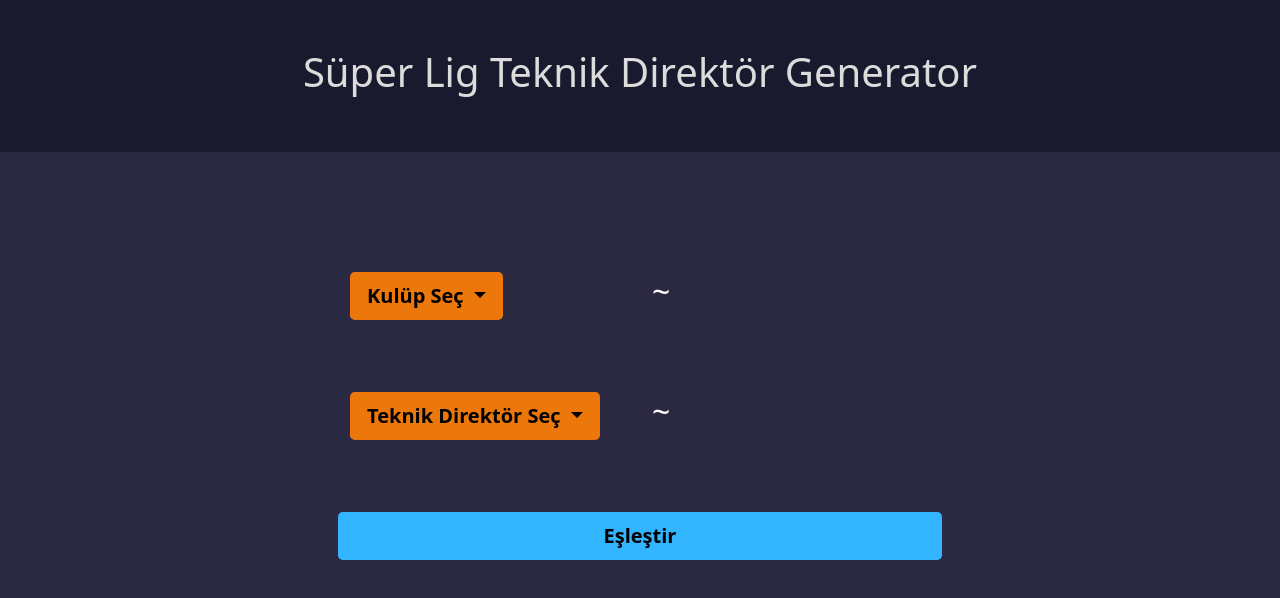
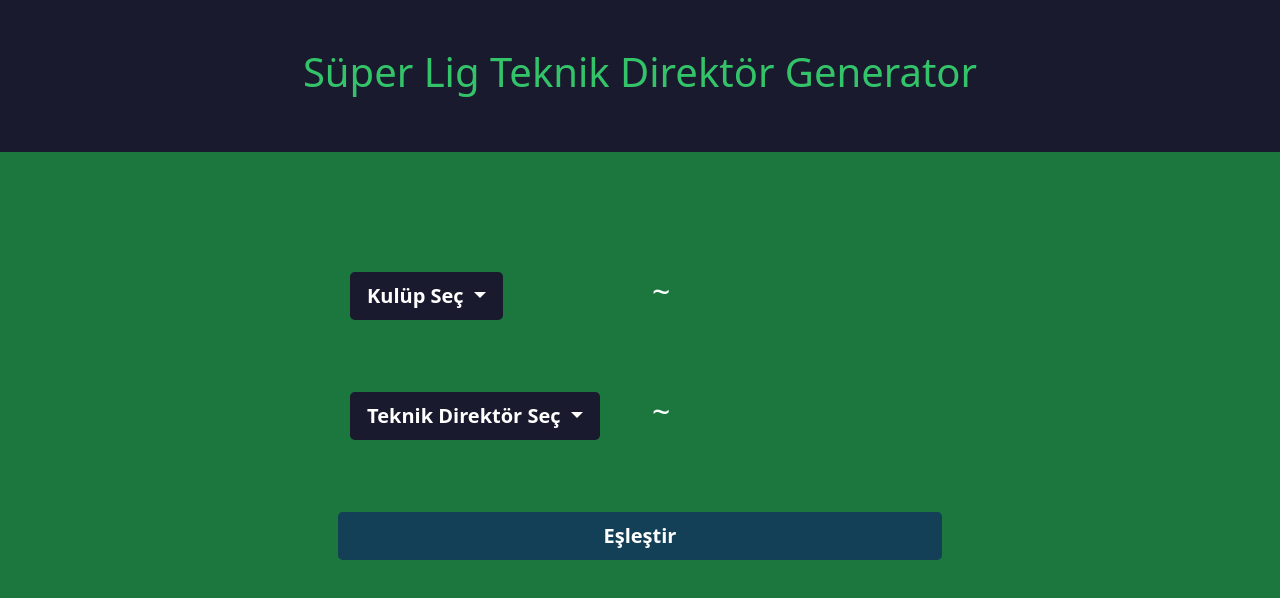
Before and after one commit to tolgacakir/td-generator, a plain HTML site: page index.html in a window 1280 px wide. Drawn offline with nearby package versions, Linux system fonts and the light colour scheme.

Commit message:
Bazı renkler değiştirildi

```diff
--- a/index.html
+++ b/index.html
@@ -10,11 +10,11 @@
     />
 </head>
 
-<body style="background-color: #2b2942;">
+<body style="background-color: #1b773e;">
 
   <!-- Header -->
   <div class="row" style="background-color: #1a1a2e;">
-    <div class="text-center" style="color:gainsboro;">
+    <div class="text-center" style="color:#33c46a;">
       <br>
       <br>
       <h1>Süper Lig Teknik Direktör Generator</h1>
@@ -48,7 +48,7 @@
                 id="dropdownMenuLink"
                 data-bs-toggle="dropdown"
                 aria-expanded="false"
-                style="font-weight: bold; color: black; background-color: #ec770a;"
+                style="font-weight: bold; color: white; background-color: #1a1a2e;"
               >
                 Kulüp Seç
               </a>
@@ -92,7 +92,7 @@
                 id="dropdownMenuLink"
                 data-bs-toggle="dropdown"
                 aria-expanded="false"
-                style="font-weight: bold; color: black; background-color: #ec770a;"
+                style="font-weight: bold; color: white; background-color: #1a1a2e"
               >
                 Teknik Direktör Seç
               </a>
@@ -131,7 +131,7 @@
           <button
                       type="button"
                       class="btn btn-lg"
-                      style="font-weight: bolder; color: black; background-color:  #32b4ff;"
+                      style="font-weight: bolder; color: white; background-color:  #134057;"
                       onclick="generate()"
                     >
                       Eşleştir
```
